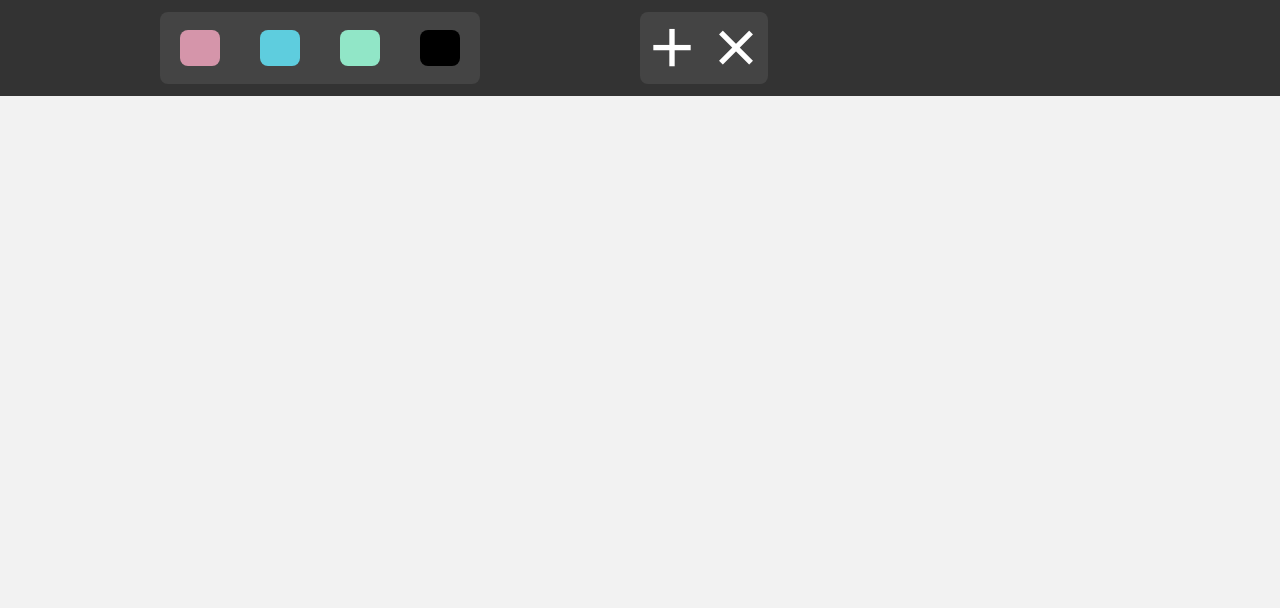
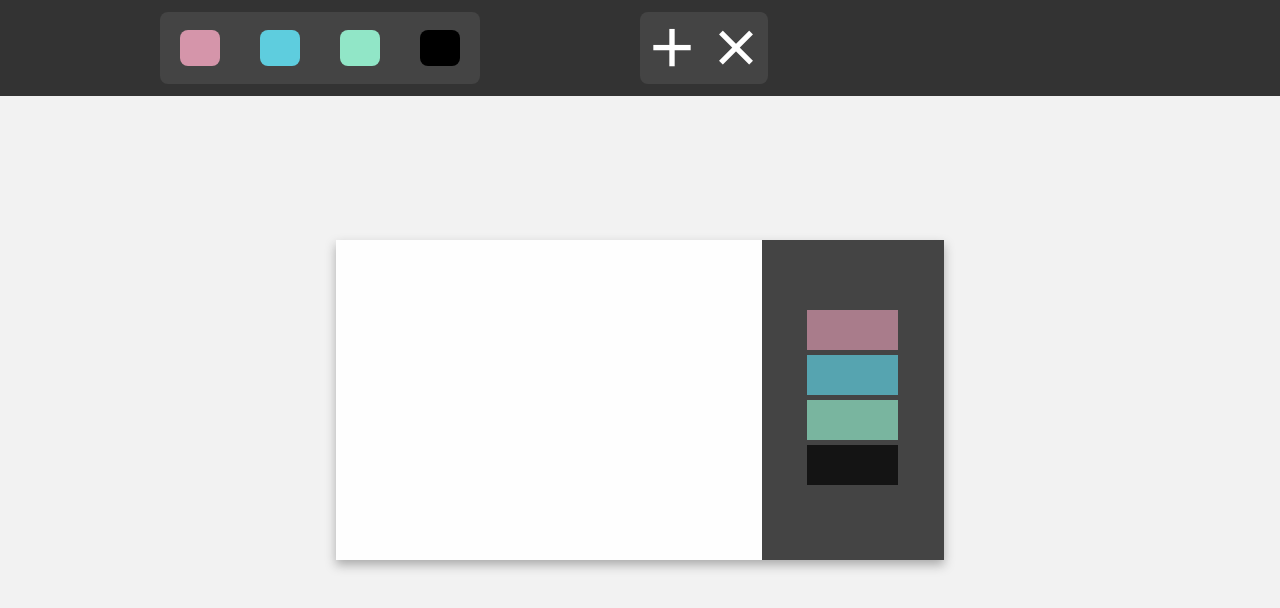
Before and after one commit to bblackwind/Projects, a plain HTML site: page Jira/index.html in a window 1280 px wide. Drawn offline with nearby package versions, Linux system fonts and the light colour scheme.

Commit message:
modal css and code is ready

```diff
--- a/Jira/index.html
+++ b/Jira/index.html
@@ -33,8 +33,18 @@
                 <div class="delete"><i class="ri-close-line"></i></div>
             </div>
         </div>
-        <div class="grid"></div>
+        <div class="grid">
+        </div>
+        <div class="modal-container">
+            <div class="writing-area" contenteditable=""></div>
+            <div class="filter-area">
+                <div class="modal-filter pink"></div>
+                <div class="modal-filter blue"></div>
+                <div class="modal-filter green"></div>
+                <div class="modal-filter black"></div>
+            </div>
+        </div>
     </div>
-
+    <script src="./script.js"></script>
 </body>
 </html>
--- /dev/null
+++ b/Jira/script.js
@@ -0,0 +1,19 @@
+let allfilters = document.querySelectorAll(".filter div");
+let grid = document.querySelector(".grid");
+
+let colors = {
+    pink:"#d595aa",
+    blue:"#5ecdde",
+    green:"#91e6c7",
+    black:"black"
+}
+
+
+
+
+for(let i=0 ; i<allfilters.length ; i++){
+    allfilters[i].addEventListener("click",function(e){
+        let color = e.currentTarget.classList[0].split("-")[0];
+        grid.style.background=colors[color]
+    })
+}
--- a/Jira/style.css
+++ b/Jira/style.css
@@ -55,19 +55,19 @@ html,body{
 
 }
 
-.pink-color-btn{
+.pink-color-btn,.pink{
     background-color: #d595aa;
 }
 
-.blue-color-btn{
+.blue-color-btn,.blue{
     background-color: #5ecdde;
 }
 
-.green-color-btn{
+.green-color-btn,.green{
     background-color: #91e6c7;
 }
 
-.black-color-btn{
+.black-color-btn,.black{
     background-color: black;
 }
 
@@ -104,3 +104,45 @@ html,body{
     /* border: 1px solid black; */
 
 }
+
+.modal-container{
+    box-shadow: 0px 5px 10px 0px #aaa;
+    position: fixed;
+    height: 20rem;
+    width: 38rem;
+    background-color: red;
+    display: flex;
+    top:calc((100vh - 20rem)/2);
+    left:calc((100vw - 38rem)/2)
+}
+
+.writing-area{
+    height: 100%;
+    width: 70%;
+    background-color: rgb(254, 254, 254);
+    outline: none;
+    font-family: Arial, Helvetica, sans-serif;
+    padding: 2rem;
+    font-size: 1.8rem;
+}
+
+.filter-area{
+    height: 100%;
+    width: 30%;
+    background-color: #444;
+    display: flex;
+    flex-direction: column;
+    align-items: center;
+    justify-content: center;
+}
+
+.modal-filter{
+    width: 50%;
+    height: 2.5rem;
+    margin-bottom: 5px;
+    opacity: 0.7;
+}
+
+.modal-filter:hover{
+    opacity: 1;
+}
```
